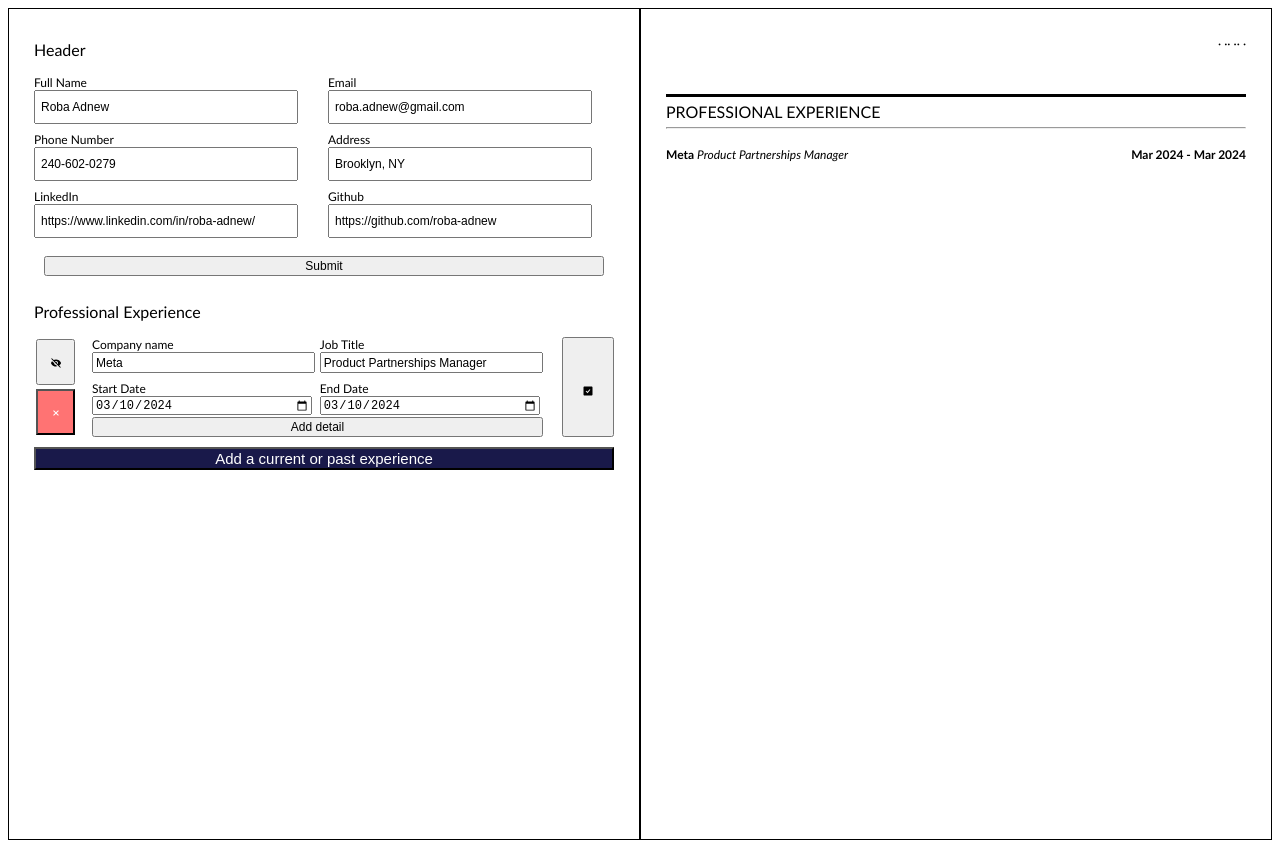
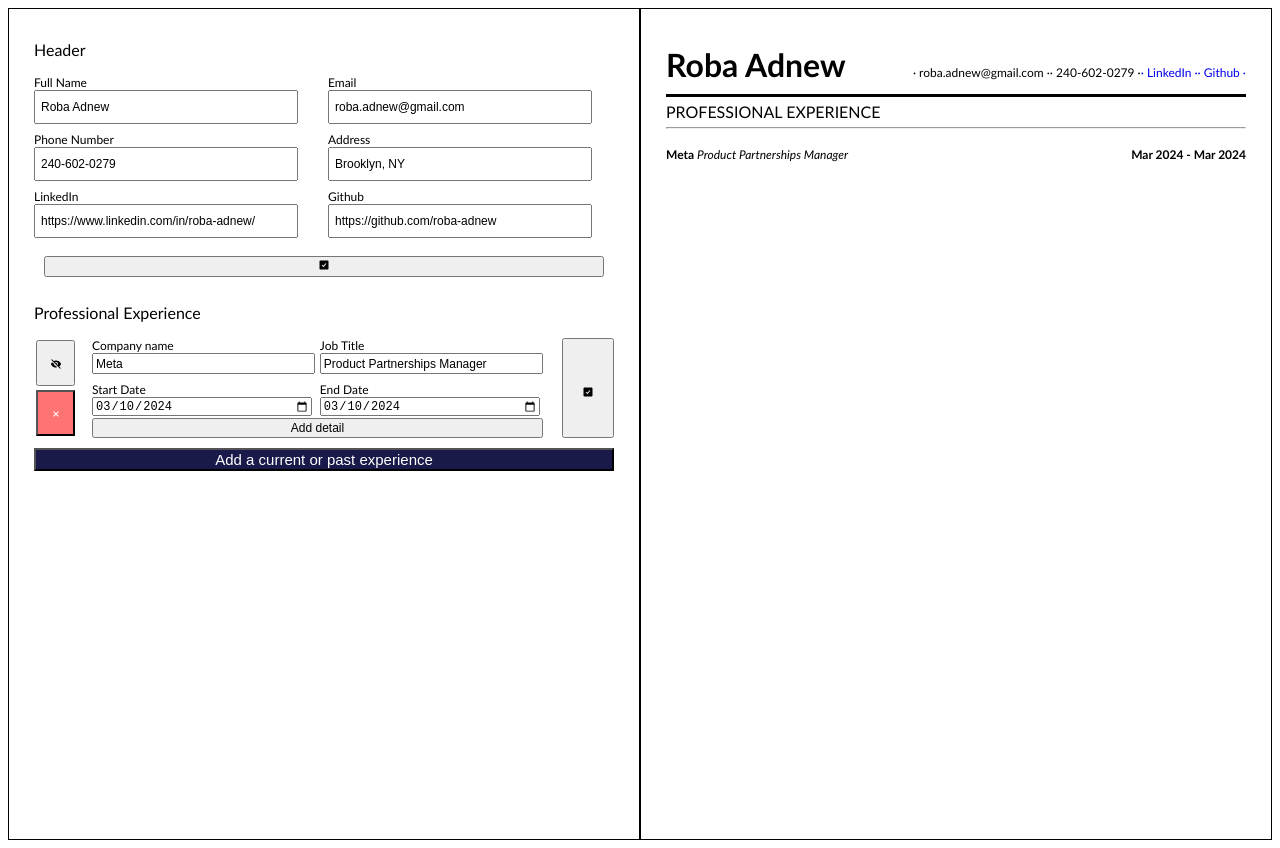
Before and after one commit to roba-adnew/cv-application, a React (Vite) app in the folder cv-application/: page / in a window 1280 px wide. Built offline with nearby package versions, Linux system fonts and the light colour scheme.

Commit message:
Removed state variables from child components and lifted up state

```diff
--- a/cv-application/src/App.jsx
+++ b/cv-application/src/App.jsx
@@ -4,25 +4,12 @@ import HeaderDisplay from './Header/HeaderDisplay.jsx';
 import ProfExperienceForm from './ProfExperience/ProfExperienceForm.jsx';
 import ProfExperienceDisplay from './ProfExperience/ProfessionalExpDisplay.jsx';
 import Job from './utils.components.jsx';
-import defaultJob from './utils.constants.jsx';
+import defaultJob, { defaultHeader } from './utils.constants.jsx';
 import './App.css';
 
 function App() {
-	const [header, setHeader] = useState(() => ({
-		name: '',
-		phone: '',
-		email: '',
-		address: '',
-		linkedin: '',
-		github: ''
-	}));
-
-
+	const [header, setHeader] = useState(() => (defaultHeader));
 	const [jobs, setJobs] = useState([defaultJob])
-
-	function headerSubmitHandler(updatedHeader) {
-		setHeader({ ...updatedHeader })
-	}
 
 	function addNewJob() {
 		setJobs([...jobs, Job()]);
@@ -50,7 +37,10 @@ function App() {
 		<>
 			<div id='app'>
 				<div id='form'>
-					<HeaderForm submitHandler={headerSubmitHandler} />
+					<HeaderForm
+						header={header}
+						setHeader={setHeader}
+					/>
 					<ProfExperienceForm
 						jobs={jobs}
 						addNewJob={addNewJob}
--- a/cv-application/src/Header/HeaderForm.jsx
+++ b/cv-application/src/Header/HeaderForm.jsx
@@ -1,12 +1,9 @@
 import { useState } from 'react';
 import PropTypes from 'prop-types';
 import './Header.css';
+import { BiSolidCheckSquare, BiSolidEdit } from "react-icons/bi";
 
-function HeaderInput({
-    header,
-    updateHeader,
-    switchDisplay,
-    submitHandler }) {
+function HeaderInput({ header, setHeader, switchDisplay}) {
     const tagAttributes =
     {
         name: {
@@ -63,7 +60,12 @@ function HeaderInput({
                             {...tagAttributes[field]['required']
                             && { required: true }}
                             value={header[field]}
-                            onChange={updateHeader}
+                            onChange={(e) => {
+                                e.preventDefault();
+                                const value = e.target.value;
+                                const field = e.target.id
+                                setHeader({ ...header, [field]: value })}
+                            }
                         >
                         </input>
                     </div>
@@ -71,19 +73,15 @@ function HeaderInput({
                 )}
                 <button onClick={() => {
                     switchDisplay()
-                    submitHandler(header)
                 }}>
-                    Submit
+                    <BiSolidCheckSquare />
                 </button>
             </form>
         </>
     )
 }
 
-function HeaderInputDisplay({
-    header,
-    switchDisplay
-}) {
+function HeaderInputDisplay({ header, switchDisplay }) {
 
     return (
         <>
@@ -91,38 +89,16 @@ function HeaderInputDisplay({
                 {Object.keys(header).map(field =>
                     <p className="display" key={field}>{header[field]}</p>
                 )}
-                <button onClick={switchDisplay}>Edit</button>
+                <button onClick={switchDisplay}>
+                    <BiSolidEdit />
+                </button>
             </div>
         </>
     )
 }
 
-function HeaderForm({ submitHandler }) {
+function HeaderForm({ header, setHeader, submitHandler }) {
     const [shouldRenderForm, setShouldRenderForm] = useState(true);
-    // {
-    //     name: '',
-    //     phone: '',
-    //     email: '',
-    //     city: '',
-    //     linkedin: '',
-    //     github: ''
-    // }
-    const [header, setHeader] = useState(() => ({
-        name: 'Roba Adnew',
-        email: 'roba.adnew@gmail.com',
-        phone: '240-602-0279',
-        city: 'Brooklyn, NY',
-        LinkedIn: 'https://www.linkedin.com/in/roba-adnew/',
-        Github: 'https://github.com/roba-adnew'
-    }))
-
-
-    function updateHeader(e) {
-        e.preventDefault();
-        const value = e.target.value;
-        const field = e.target.id;
-        setHeader({ ...header, [field]: value });
-    }
 
     function switchDisplay() { setShouldRenderForm(!shouldRenderForm) }
 
@@ -134,7 +110,7 @@ function HeaderForm({ submitHandler }) {
             {shouldRenderForm &&
                 <HeaderInput
                     header={header}
-                    updateHeader={updateHeader}
+                    setHeader={setHeader}
                     shouldDisplay={shouldRenderForm}
                     switchDisplay={switchDisplay}
                     submitHandler={submitHandler}
@@ -151,13 +127,19 @@ function HeaderForm({ submitHandler }) {
     )
 }
 
-HeaderForm.propTypes = { submitHandler: PropTypes.func }
+HeaderForm.propTypes = {
+    header: PropTypes.object,
+    setHeader: PropTypes.func,
+    submitHandler: PropTypes.func
+}
+
 HeaderInput.propTypes = {
     header: PropTypes.object,
-    updateHeader: PropTypes.func,
+    setHeader: PropTypes.func,
     switchDisplay: PropTypes.func,
     submitHandler: PropTypes.func
 }
+
 HeaderInputDisplay.propTypes = {
     header: PropTypes.object,
     switchDisplay: PropTypes.func
--- a/cv-application/src/ProfExperience/JobForm/JobForm.jsx
+++ b/cv-application/src/ProfExperience/JobForm/JobForm.jsx
@@ -2,7 +2,6 @@ import { useState } from 'react';
 import PropTypes from 'prop-types';
 import FeatsForm from './Feats/Feats.jsx';
 import { Tenure } from '../../utils.components.jsx'
-
 import { BiSolidHide, BiSolidShow, BiSolidCheckSquare, BiSolidEdit, BiX } from "react-icons/bi";
 
 
--- a/cv-application/src/utils.constants.jsx
+++ b/cv-application/src/utils.constants.jsx
@@ -1,5 +1,4 @@
 import Job from './utils.components.jsx';
-// import { v4 as uuidv4 } from 'uuid';
 
 const defaultJob = Job(
     'Meta',
@@ -8,4 +7,13 @@ const defaultJob = Job(
     '',
 )
 
+export const defaultHeader = {
+    name: 'Roba Adnew',
+    email: 'roba.adnew@gmail.com',
+    phone: '240-602-0279',
+    city: 'Brooklyn, NY',
+    LinkedIn: 'https://www.linkedin.com/in/roba-adnew/',
+    Github: 'https://github.com/roba-adnew'
+}
+
 export default defaultJob;
```
